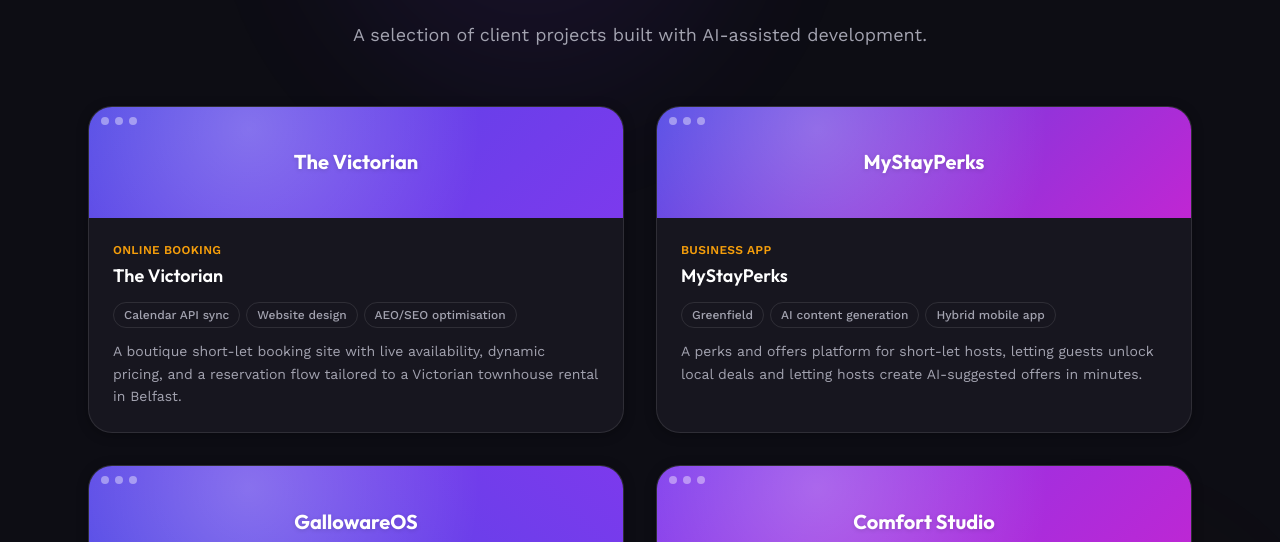
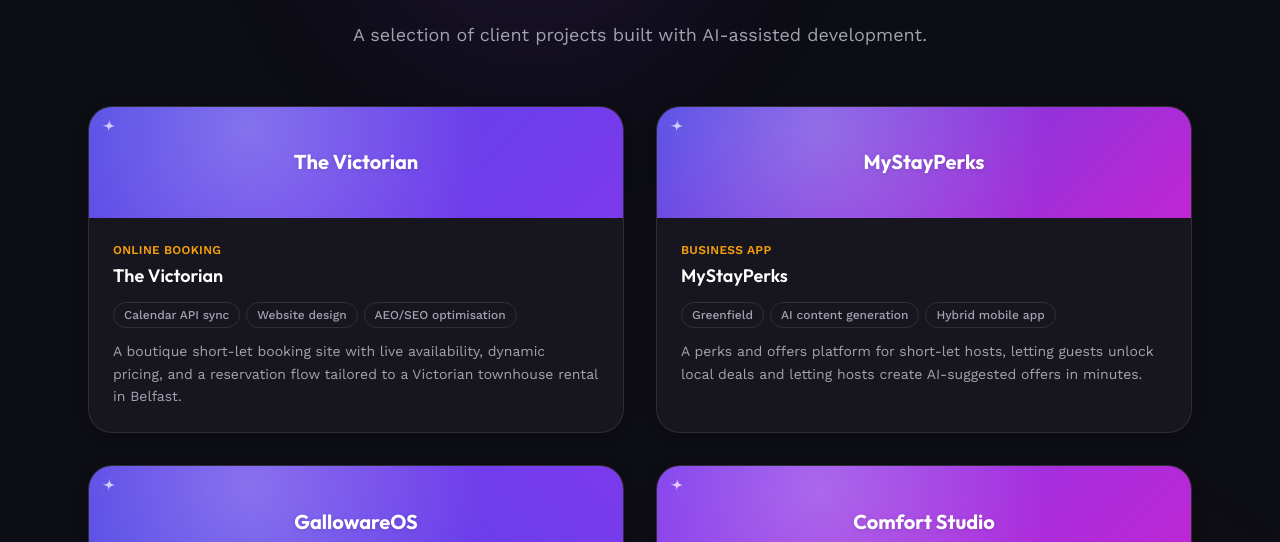
Before and after one commit to duecento/dieci, a Next.js app: page / in a window 1280 px wide. Shown: the part 1927-2469 px from the top of the page. Built offline with nearby package versions, Linux system fonts and the light colour scheme.

Commit message:
Replace the three-dot decoration on portfolio card headers with an AI sparkle icon
The dots read as window-chrome close/action buttons, which was confusing.

```diff
--- a/src/components/Portfolio.tsx
+++ b/src/components/Portfolio.tsx
@@ -1,3 +1,5 @@
+import Sparkle from "./Sparkle";
+
 const PROJECTS = [
   {
     name: "The Victorian",
@@ -68,11 +70,7 @@ export default function Portfolio() {
                   aria-hidden="true"
                   className="absolute inset-0 bg-[radial-gradient(circle_at_30%_20%,rgba(255,255,255,0.25),transparent_60%)]"
                 />
-                <div className="absolute left-3 top-2.5 flex gap-1.5">
-                  <span className="h-2 w-2 rounded-full bg-white/40" />
-                  <span className="h-2 w-2 rounded-full bg-white/40" />
-                  <span className="h-2 w-2 rounded-full bg-white/40" />
-                </div>
+                <Sparkle className="absolute left-3 top-2.5 h-4 w-4 text-white/70" />
                 <span className="relative font-heading text-xl font-bold text-white drop-shadow-sm transition-transform duration-300 group-hover:scale-105">
                   {project.name}
                 </span>
```
